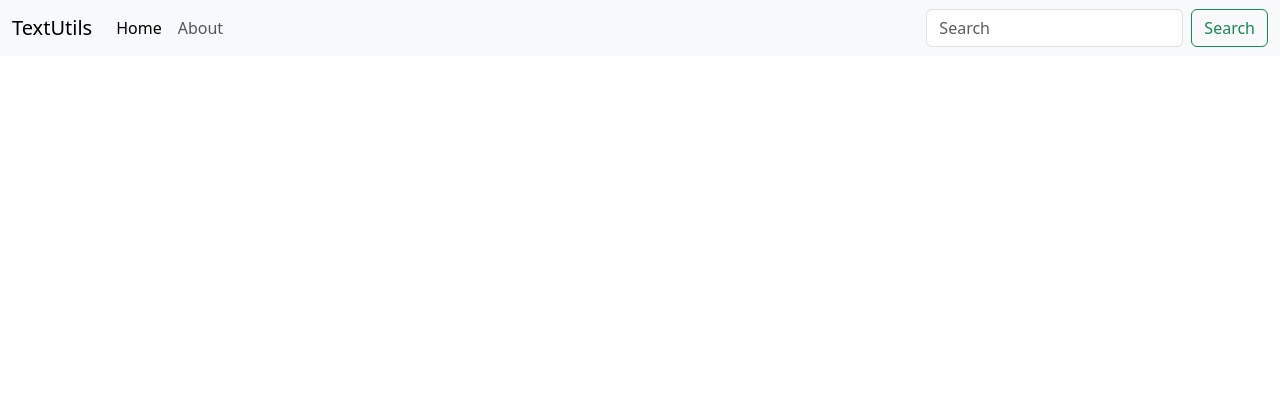
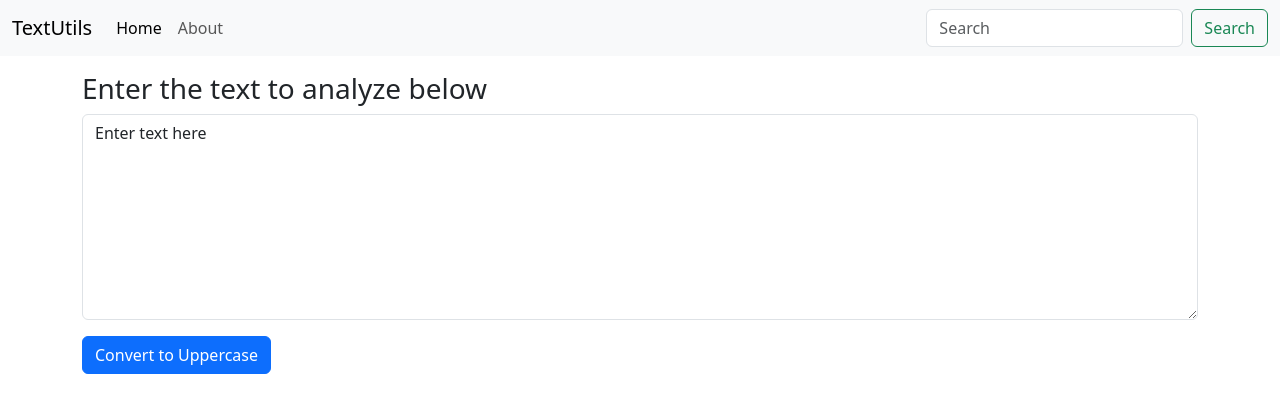
Before and after one commit to dhirajsingh29/reactcodebase, a React (Create React App) app: page / in a window 1280 px wide. Shown: the top 412 px of the page. Built offline with nearby package versions, Linux system fonts and the light colour scheme.

Commit message:
State & Event Handling

```diff
--- a/src/App.js
+++ b/src/App.js
@@ -1,10 +1,14 @@
 import './App.css';
 import Navbar from './components/Navbar';
+import TextForm from './components/TextForm';
 
 function App() {
   return (
     <>
       <Navbar title="TextUtils" />
+      <div className="container my-3">
+        <TextForm heading="Enter the text to analyze below" />
+      </div>
     </>
   );
 }
--- a/src/components/Navbar.js
+++ b/src/components/Navbar.js
@@ -24,7 +24,7 @@
                 </div>
             </div>
         </nav>
-    )
+    );
 }
 
 Navbar.propTypes = {
--- /dev/null
+++ b/src/components/TextForm.js
@@ -0,0 +1,40 @@
+import { useState } from "react";
+
+export default function TextForm(props) {
+
+    const handleUppercaseClick = () => {
+        // console.log("Uppercase was clicked");
+
+        let newText = text.toUpperCase();
+        setText(newText);
+    };
+
+    // without handleOnChange typing in textarea will be restricted
+    const handleOnChange = (event) => {
+        // console.log("On Change");
+        setText(event.target.value);
+    };
+
+    const [text, setText] = useState('Enter text here');
+
+    return (
+        <div>
+            <h3>{props.heading}</h3>
+            <div className="mb-3">
+                <textarea
+                    className="form-control"
+                    value={text}
+                    onChange={handleOnChange}
+                    id="myBox"
+                    rows="8">
+                </textarea>
+            </div>
+            <button
+                className="btn btn-primary"
+                onClick={handleUppercaseClick}
+            >
+                Convert to Uppercase
+            </button>
+        </div>
+    );
+}
```
